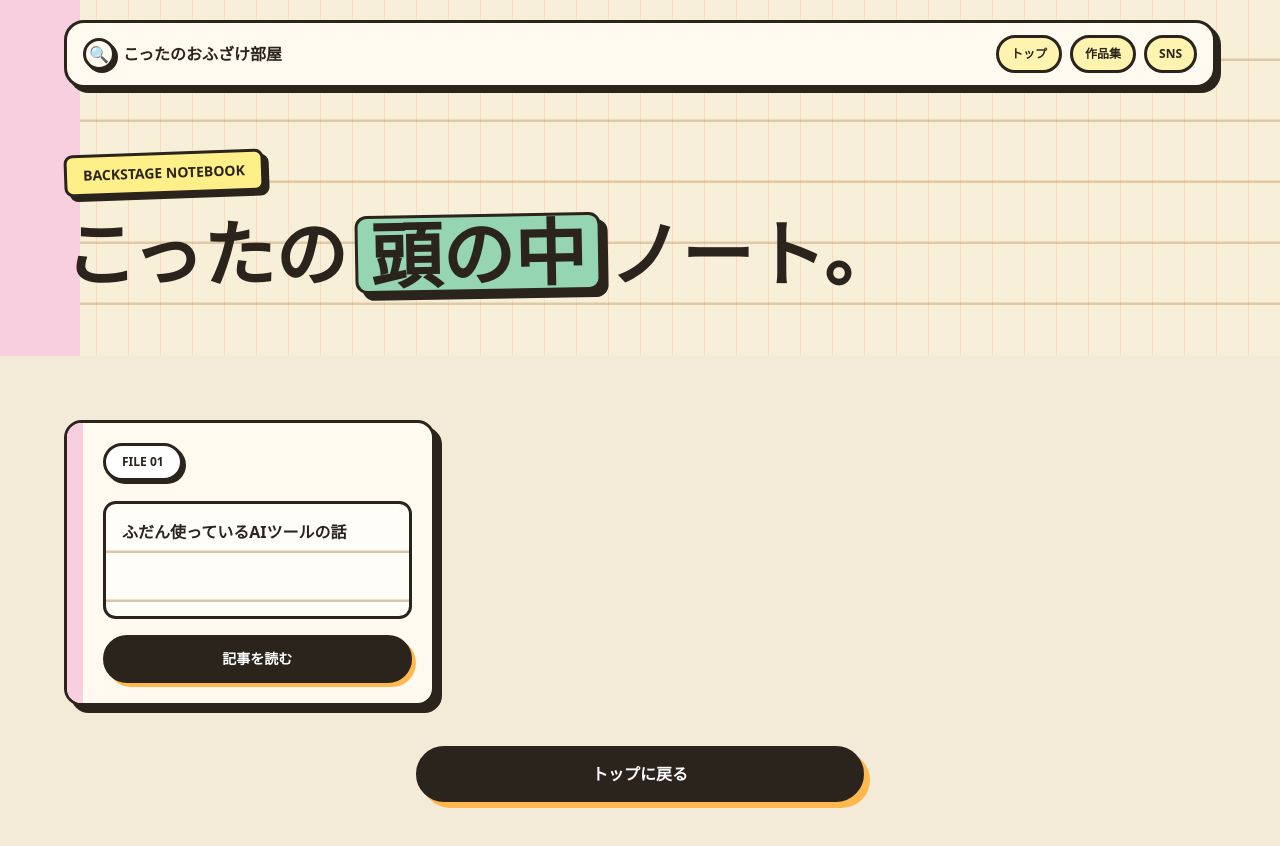
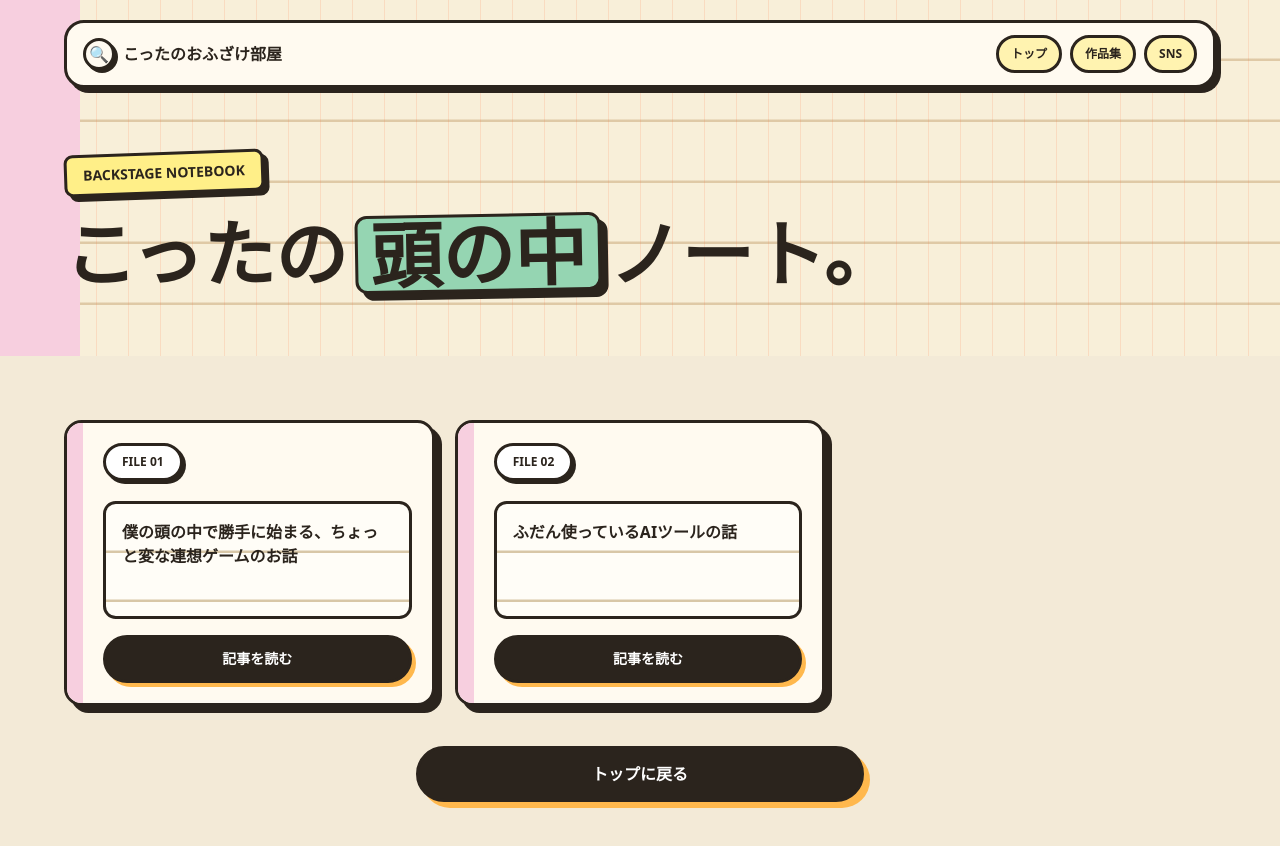
Before and after one commit to kotta1020/Portfolio, a Next.js app: page /backstage in a window 1280 px wide. Shown: the top 846 px of the page. Built offline with nearby package versions, Linux system fonts and the light colour scheme.

Commit message:
制作裏側の記事を追加

```diff
--- a/data/portfolio.ts
+++ b/data/portfolio.ts
@@ -390,6 +390,11 @@ export const tools = [
 
 export const behindNotes: BehindNote[] = [
   {
+    title: "アイデアは、うなり声をあげても降ってこない",
+    body: "僕の頭の中で勝手に始まる、ちょっと変な連想ゲームのお話",
+    url: "https://open.substack.com/pub/kottaprincess/p/be1?r=89s2ap&utm_campaign=post&utm_medium=web",
+  },
+  {
     title: "ふだん使っているAIツールの話",
     body: "ふだん使っているAIツールの話",
     url: "https://substack.com/@kottaprincess/note/c-262706333?r=89s2ap&utm_source=notes-share-action&utm_medium=web",
```
